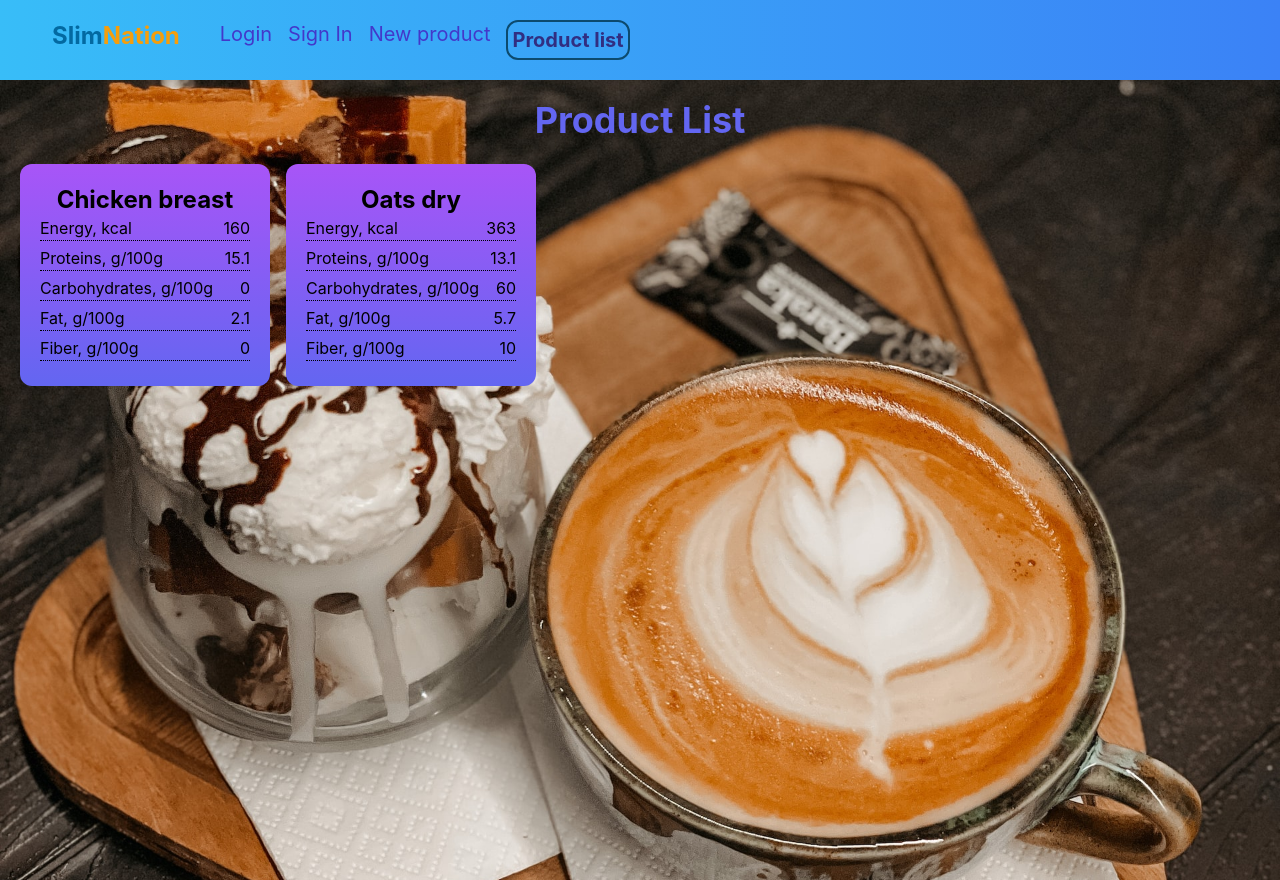
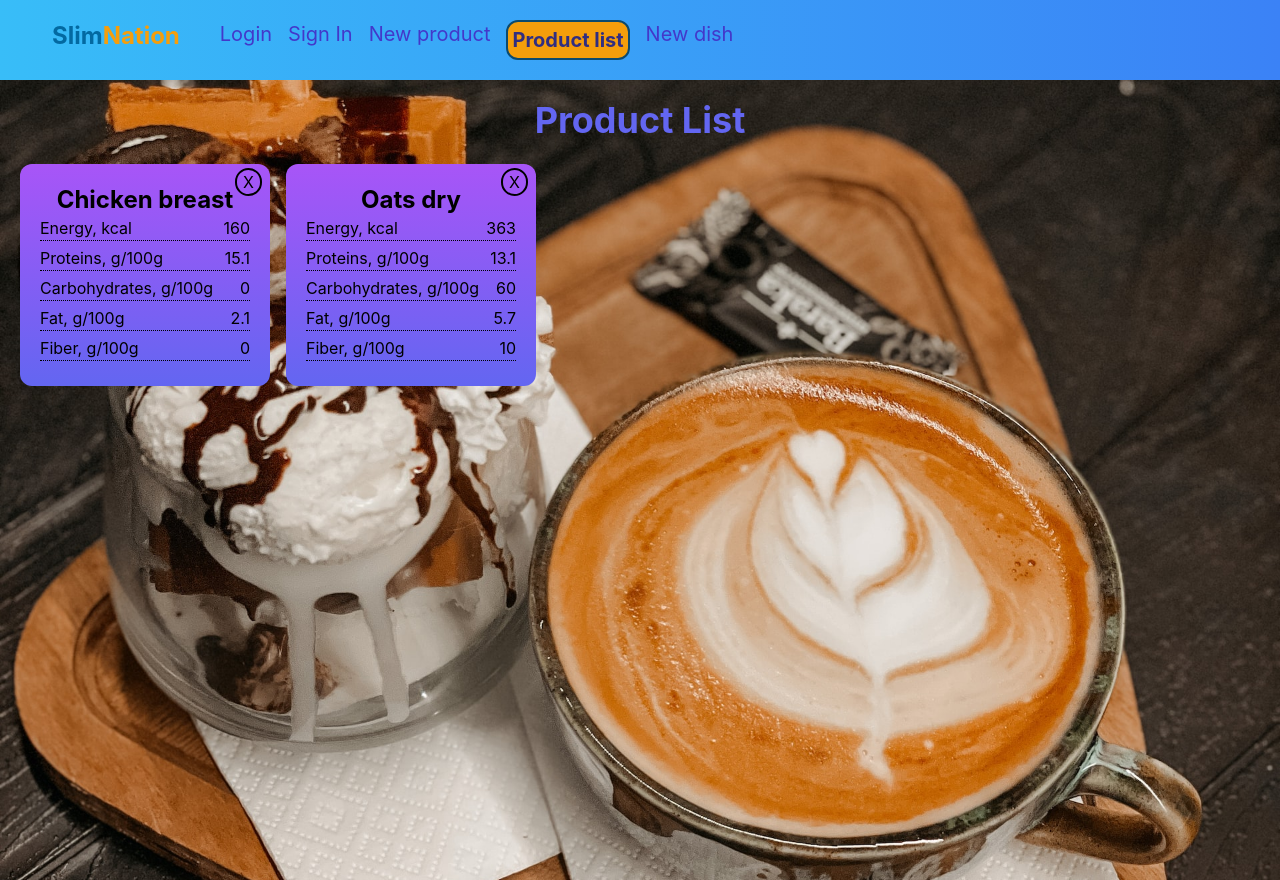
Before and after one commit to AleksZhov/SlimNationTS, a React (Create React App) app in the folder slim-nation-ts-front/: page /products-list in a window 1280 px wide. Built offline with nearby package versions, Linux system fonts and the light colour scheme.

Commit message:
Added remove function for separate list item

```diff
--- a/slim-nation-ts-front/src/App.tsx
+++ b/slim-nation-ts-front/src/App.tsx
@@ -1,5 +1,5 @@
 import React from 'react';
-import { Header,  SignInForm} from "./components"
+import { Header} from "./components"
 import { Routes, Route } from 'react-router-dom'
 import { NotFoundPage,LoginPage,AllProductsPage, NewProductPage, HomePage, SignInPage } from './pages';
 
@@ -14,6 +14,7 @@ function App() {
         <Route path="sign-in" element={<SignInPage/>}/>
         <Route path="/add-new-product" element={<NewProductPage/>}/>
         <Route path="/products-list" element={<AllProductsPage/>} />
+        <Route path="/add-complex-product" element={<AllProductsPage/>} />
         <Route path="*" element={<NotFoundPage />} />
         </Routes>
 
--- /dev/null
+++ b/slim-nation-ts-front/src/Domain/UseCase/Product/DeleteProduct.ts
@@ -0,0 +1,2 @@
+import { deleteProduct } from "../../../productsDB/ProductRepository/ProductRepository";
+export async function DeleteProductUseCase(productId:string){return await deleteProduct(productId)}
--- a/slim-nation-ts-front/src/Presentation/View/product/list/productListData.ts
+++ b/slim-nation-ts-front/src/Presentation/View/product/list/productListData.ts
@@ -1,7 +1,7 @@
 import { IProductVM, IProductWithID } from '../../../../interfaces/interfaces';
 import { useState } from "react";
 import { GetProductsUseCase } from '../../../../Domain/UseCase/Product/GetProducts';
-
+import { DeleteProductUseCase } from '../../../../Domain/UseCase/Product/DeleteProduct';
 
 
 export default function ProductListData(): IProductVM {
@@ -9,11 +9,9 @@ export default function ProductListData(): IProductVM {
     const [products, setProducts] = useState<IProductWithID[] >([]);
     async function getProducts(): Promise<void>{
         const { result, error } = await GetProductsUseCase();
-        console.log('result: ', result);
-
-
         setError(error);
         setProducts(result);
+
     }
-    return {error, products, getProducts}
+    return {error, products, getProducts,DeleteProductUseCase}
 }
--- a/slim-nation-ts-front/src/Presentation/View/product/list/productListView.tsx
+++ b/slim-nation-ts-front/src/Presentation/View/product/list/productListView.tsx
@@ -1,5 +1,6 @@
 import { FC } from "react";
 // import { useNavigate } from "react-router-dom";
+import { Button } from "../../../../components";
 import { useEffect } from "react";
 import useViewModel from "./productListData"
 
@@ -7,7 +8,7 @@ import useViewModel from "./productListData"
 
 const ProductsList: FC = () => {
     // let navigate = useNavigate();
-    const { products, getProducts,  } = useViewModel()
+    const { products, getProducts,DeleteProductUseCase  } = useViewModel()
 
     useEffect(() => {
         getProducts()
@@ -18,7 +19,11 @@ const ProductsList: FC = () => {
         <h1 className="  text-4xl text-center text-indigo-500 font-bold">Product List</h1>
         <ul className=" mt-6 flex gap-4 flex-wrap mx-5">
             {products.map((product) => {
-                return <li className="w-[250px] rounded-xl bg-gradient-to-t from-indigo-500 to-purple-500 p-[20px]" key={product.id}>
+                return <li className="w-[250px] rounded-xl bg-gradient-to-t from-indigo-500 to-purple-500 p-[20px] relative" key={product.id}>
+                    <Button className="absolute top-1 right-2 border-2 border-black rounded-full px-[6px]" buttonLabel="X" type="button" onClick={async() => {
+                        const { result } = await DeleteProductUseCase(product.id);
+                       if(result){ getProducts();}
+                    }}></Button>
                 <div><h2 className="text-2xl font-bold text-center">{product.productName}</h2>
                     <p className="inline-flex w-[100%] border-b-[1px] border-dotted border-black mb-[5px] ">Energy, kcal <span className="ml-auto text-right">{product.energy}</span></p>
                     <p className="inline-flex w-[100%] border-b-[1px] border-dotted border-black mb-[5px] ">Proteins, g/100g <span className="ml-auto">{product.protein}</span></p>
--- a/slim-nation-ts-front/src/components/Header.tsx
+++ b/slim-nation-ts-front/src/components/Header.tsx
@@ -10,10 +10,11 @@ const Header = () => {
             </NavLink>
         </div>
         <nav className=" flex align-baseline  gap-4">
-            <NavLink className={({isActive}):string =>{return(`text-xl  ${isActive?"text-indigo-900 border-2 border-sky-900 rounded-xl p-1 font-bold":"text-indigo-700 "}`)}  } to ="/login">Login</NavLink>
-            <NavLink className={({isActive}):string =>{return(`text-xl  ${isActive?"text-indigo-900  border-2 border-sky-900 rounded-xl p-1 font-bold":"text-indigo-700"}`)}  } to ="/sign-in">Sign In</NavLink>
-            <NavLink className={({isActive}):string =>{return(`text-xl  ${isActive?"text-indigo-900  border-2 border-sky-900 rounded-xl p-1 font-bold":"text-indigo-700"}`)}  } to ="/add-new-product">New product</NavLink>
-            <NavLink className={({isActive}):string =>{return(`text-xl  ${isActive?"text-indigo-900  border-2 border-sky-900 rounded-xl p-1 font-bold":"text-indigo-700"}`)}  } to ="/products-list">Product list</NavLink>
+            <NavLink className={({isActive}):string =>{return(`text-xl  ${isActive?"text-indigo-900 border-2 border-sky-900 rounded-xl p-1 font-bold bg-amber-500":"text-indigo-700 "}`)}  } to ="/login">Login</NavLink>
+            <NavLink className={({isActive}):string =>{return(`text-xl  ${isActive?"text-indigo-900  border-2 border-sky-900 rounded-xl p-1 font-bold bg-amber-500":"text-indigo-700"}`)}  } to ="/sign-in">Sign In</NavLink>
+            <NavLink className={({isActive}):string =>{return(`text-xl  ${isActive?"text-indigo-900  border-2 border-sky-900 rounded-xl p-1 font-bold bg-amber-500":"text-indigo-700"}`)}  } to ="/add-new-product">New product</NavLink>
+            <NavLink className={({ isActive }): string => { return (`text-xl  ${isActive ? "text-indigo-900  border-2 border-sky-900 rounded-xl p-1 font-bold bg-amber-500" : "text-indigo-700"}`) }} to="/products-list">Product list</NavLink>
+            <NavLink className={({isActive}):string =>{return(`text-xl  ${isActive?"text-indigo-900 border-2 border-sky-900 rounded-xl p-1 font-bold bg-amber-500":"text-indigo-700 "}`)}  } to ="/add-complex-product">New dish</NavLink>
         </nav>
 </header>) };
 export default Header;
--- a/slim-nation-ts-front/src/components/SimpleProductForm.tsx
+++ b/slim-nation-ts-front/src/components/SimpleProductForm.tsx
@@ -1,4 +1,5 @@
 import { FC, useState, ChangeEvent } from "react";
+import { useNavigate } from "react-router-dom";
 import Button from "./Button";
 import { IProduct } from "../interfaces/interfaces";
 
@@ -7,6 +8,7 @@ const initialState:IProduct = { productName: "",energy:0, protein: 0, fat: 0, ca
 
 
 const SimpleProductForm: FC<{ createProduct: Function }> = (props) => {
+    const navigate = useNavigate();
     const { createProduct } = props;
     const [productInfo, setProductInfo] = useState<IProduct>(initialState);
     const handleChange = (e: ChangeEvent<HTMLInputElement>) => {
@@ -23,7 +25,8 @@ const SimpleProductForm: FC<{ createProduct: Function }> = (props) => {
     return (<form className="mx-auto  p-5 bg-green-300 w-96 drop-shadow-xl flex-col justify-center items-center rounded-xl" onSubmit={(e): void => {
         e.preventDefault();
         createProduct(productInfo);
-        setProductInfo(initialState)
+        setProductInfo(initialState);
+        navigate("/products-list")
     }}>
         <label className="block mx-auto text-center text-lg font-bold">Product Name
             <input className="block w-full rounded px-2 mt-1" value={productInfo.productName} name="productName" onChange={handleChange} />
--- a/slim-nation-ts-front/src/interfaces/interfaces.ts
+++ b/slim-nation-ts-front/src/interfaces/interfaces.ts
@@ -5,7 +5,8 @@ export interface IProductWithID { id:string,productName: string, energy: number,
 export type IProductVM ={
     error: string | null,
     products: IProductWithID[] | [],
-    getProducts:Function,
+    getProducts: Function,
+     DeleteProductUseCase:Function
 }
 
-export type INewProduct ={error:string | null,saveProduct:Function}
+export type INewProduct ={error:string | null,saveProduct:Function,}
--- a/slim-nation-ts-front/src/productsDB/DataSource/ProductsLocal StorageDataSource.ts
+++ b/slim-nation-ts-front/src/productsDB/DataSource/ProductsLocal StorageDataSource.ts
@@ -12,7 +12,6 @@ export function getAll() {
         let dataString = window.localStorage.getItem(COLLECTION);
         if (dataString) {
             const productsArrayFromLS = JSON.parse(dataString);
-            console.log('productsArrayFromLS: ', productsArrayFromLS);
             data = productsArrayFromLS
         } else { data = products }
 
@@ -41,17 +40,26 @@ export async function create(productData: IProduct) {
     let data = result;
     let newProduct: IProductWithID = { ...productData, id: nanoid() }
     data.push(newProduct);
-    console.log(JSON.stringify(data))
+
     window.localStorage.setItem(COLLECTION,JSON.stringify(data))
 return Promise.resolve({error:null,result:true})
 
 }
 
 export async function deleteOne(id: string) {
-    let { result } = await getAll();
+    try { console.log("id from deleteONe",id)
+    let { result, error } = await getAll();
     let data = result;
-    data.filter((item: IProductWithID) => { return item.id !== id })
-    window.localStorage.setItem(COLLECTION, JSON.stringify(data))
+        const filteredProducts = data.filter((item: IProductWithID) => { return item.id !== id })
+        console.log('filteredProducts: ', filteredProducts);
+        console.log('data: ', data);
+
+    window.localStorage.setItem(COLLECTION, JSON.stringify(filteredProducts))
     return Promise.resolve({error:null,result:true})
 
+    } catch (err: any) {
+        return Promise.resolve({ error: err.message, result: false })
+
+    }
+
 }
```
